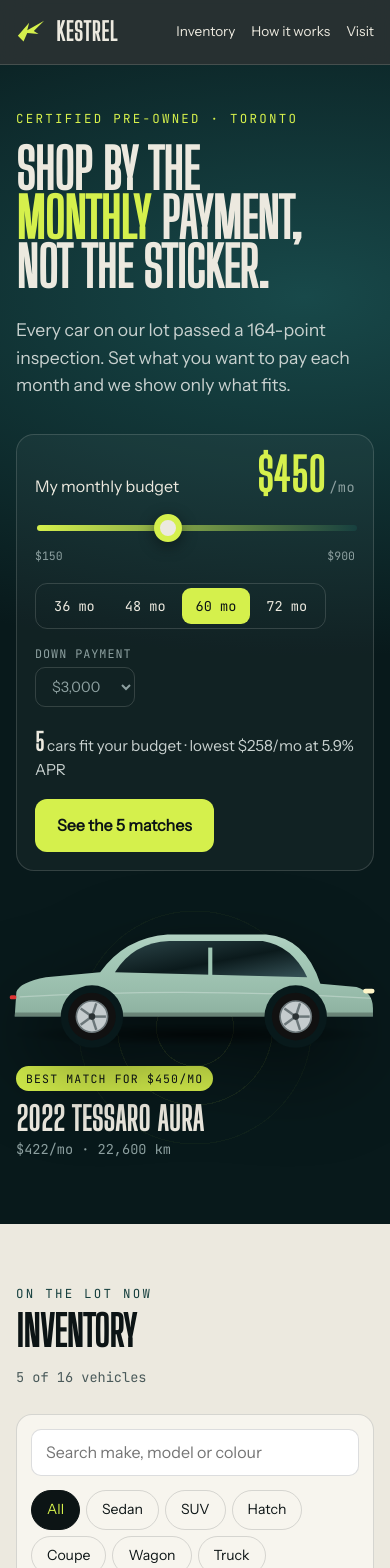
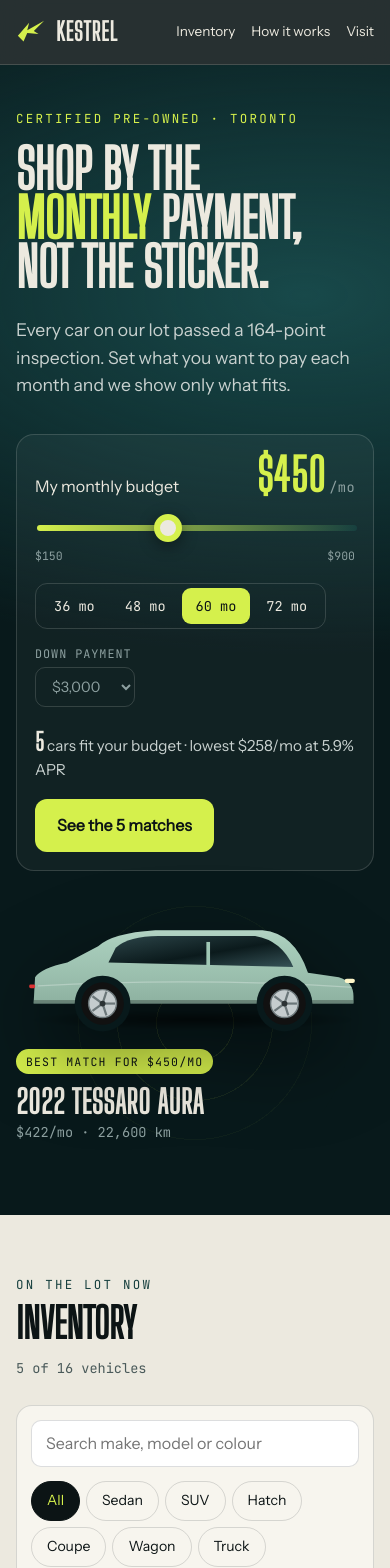
Before and after one commit to miladmo68/kestrel-motor-co, a Next.js app: page / in a window 390 px wide. Shown: the top 1568 px of the page. Built offline with nearby package versions, Linux system fonts and the light colour scheme.

Commit message:
fix: keep hero vehicle inside the phone viewport and sharpen SUV and hatch silhouettes

```diff
--- a/app/globals.css
+++ b/app/globals.css
@@ -233,3 +233,7 @@ h2 { font: 900 clamp(2.6rem, 5vw, 4.2rem)/.95 var(--display); text-transform: up
   .tray { flex-wrap: wrap; bottom: 8px; }
   .tray ul { flex-basis: 100%; }
 }
+@media (max-width: 680px) {
+  .stage-car .car-art { width: 100%; margin-left: 0; }
+  .hero-stage { padding-bottom: 8px; }
+}
--- a/components/CarArt.tsx
+++ b/components/CarArt.tsx
@@ -4,8 +4,8 @@ interface Shape { body: string; glass: string; wheels: [number, number]; pillar:
 
 const SHAPES: Record<Body, Shape> = {
   sedan: { body: "M18 148 L24 124 Q30 112 70 108 L150 100 Q180 60 235 56 L305 56 Q350 60 378 98 L436 106 Q464 112 464 136 L464 148 Z", glass: "M168 98 Q192 66 238 64 L300 64 Q336 68 358 98 Z", wheels: [116, 372], pillar: 262 },
-  suv: { body: "M16 148 L18 112 Q22 98 52 92 L120 86 Q132 44 190 40 L360 40 Q400 44 414 86 L448 94 Q468 100 468 126 L468 148 Z", glass: "M138 86 Q148 52 192 48 L356 48 Q388 52 400 86 Z", wheels: [116, 376], pillar: 270 },
-  hatch: { body: "M24 148 L26 118 Q30 106 62 100 L128 94 Q158 52 210 48 L330 48 Q378 52 396 108 L440 112 Q460 118 460 138 L460 148 Z", glass: "M146 94 Q168 58 212 56 L326 56 Q362 62 380 100 Z", wheels: [118, 366], pillar: 262 },
+  suv: { body: "M16 150 L16 104 Q18 94 44 90 L104 84 L124 46 Q130 36 150 36 L388 36 Q410 38 418 62 L430 90 L452 96 Q470 102 470 128 L470 150 Z", glass: "M132 84 L148 48 Q152 44 160 44 L384 44 Q396 46 402 60 L418 86 Z", wheels: [116, 376], pillar: 252 },
+  hatch: { body: "M24 148 L26 112 Q34 100 70 92 L112 70 Q130 52 190 48 L336 48 Q380 52 398 106 L440 112 Q460 118 460 138 L460 148 Z", glass: "M126 92 L136 72 Q154 56 194 56 L326 56 Q362 62 378 98 Z", wheels: [118, 366], pillar: 262 },
   coupe: { body: "M14 148 L20 128 Q28 118 70 114 L170 106 Q210 70 262 68 L316 70 Q360 80 392 110 L440 116 Q468 122 468 140 L468 148 Z", glass: "M196 106 Q224 76 264 74 L312 76 Q344 84 368 108 Z", wheels: [112, 378], pillar: 280 },
   wagon: { body: "M16 148 L20 120 Q26 108 66 104 L140 98 Q170 58 230 54 L372 54 Q412 58 420 100 L450 108 Q470 114 470 138 L470 148 Z", glass: "M160 98 Q184 62 232 62 L368 62 Q396 66 406 98 Z", wheels: [116, 380], pillar: 296 },
   truck: { body: "M14 148 L16 110 L150 106 L166 66 Q172 50 200 48 L270 48 Q296 52 308 76 L322 106 L450 110 Q472 114 472 134 L472 148 Z", glass: "M178 104 L188 64 Q192 58 206 58 L266 58 Q282 60 290 76 L300 104 Z", wheels: [90, 380], pillar: 232 }
```
